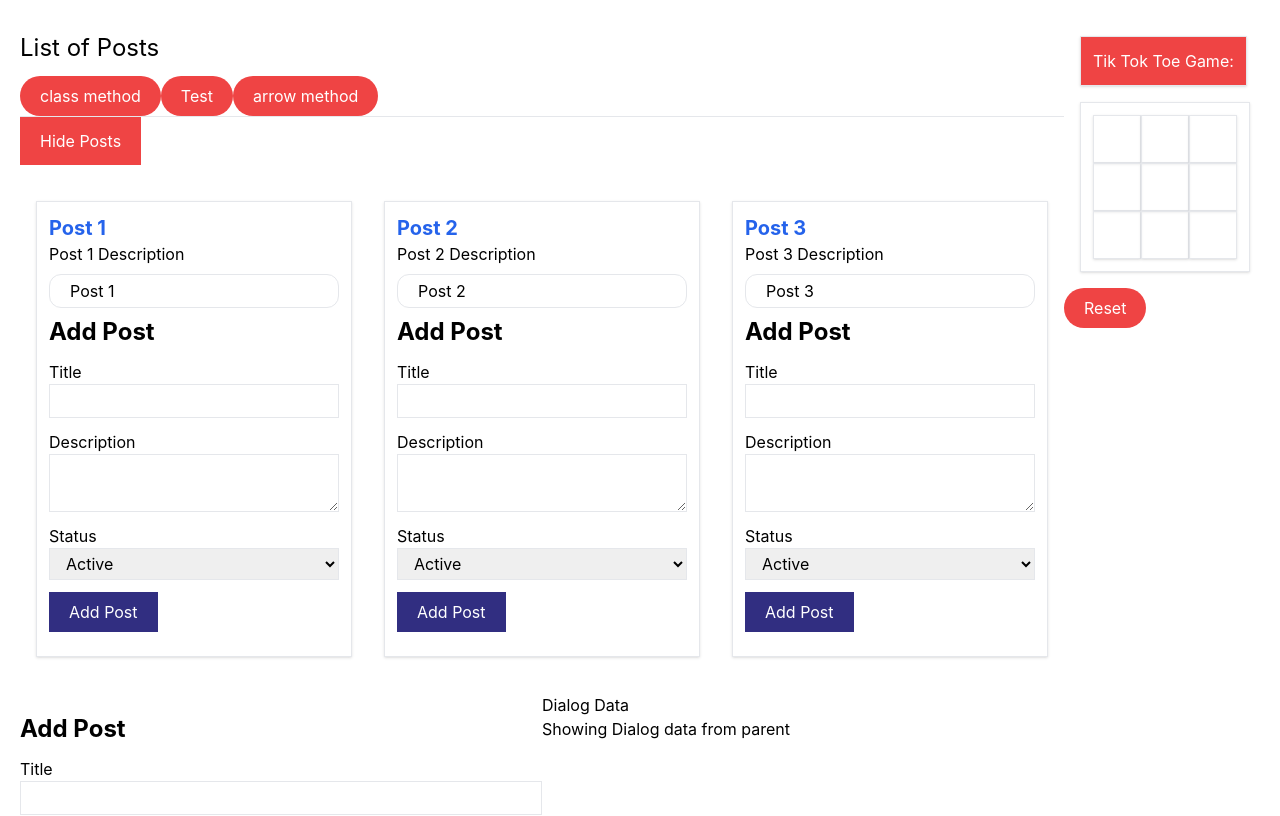
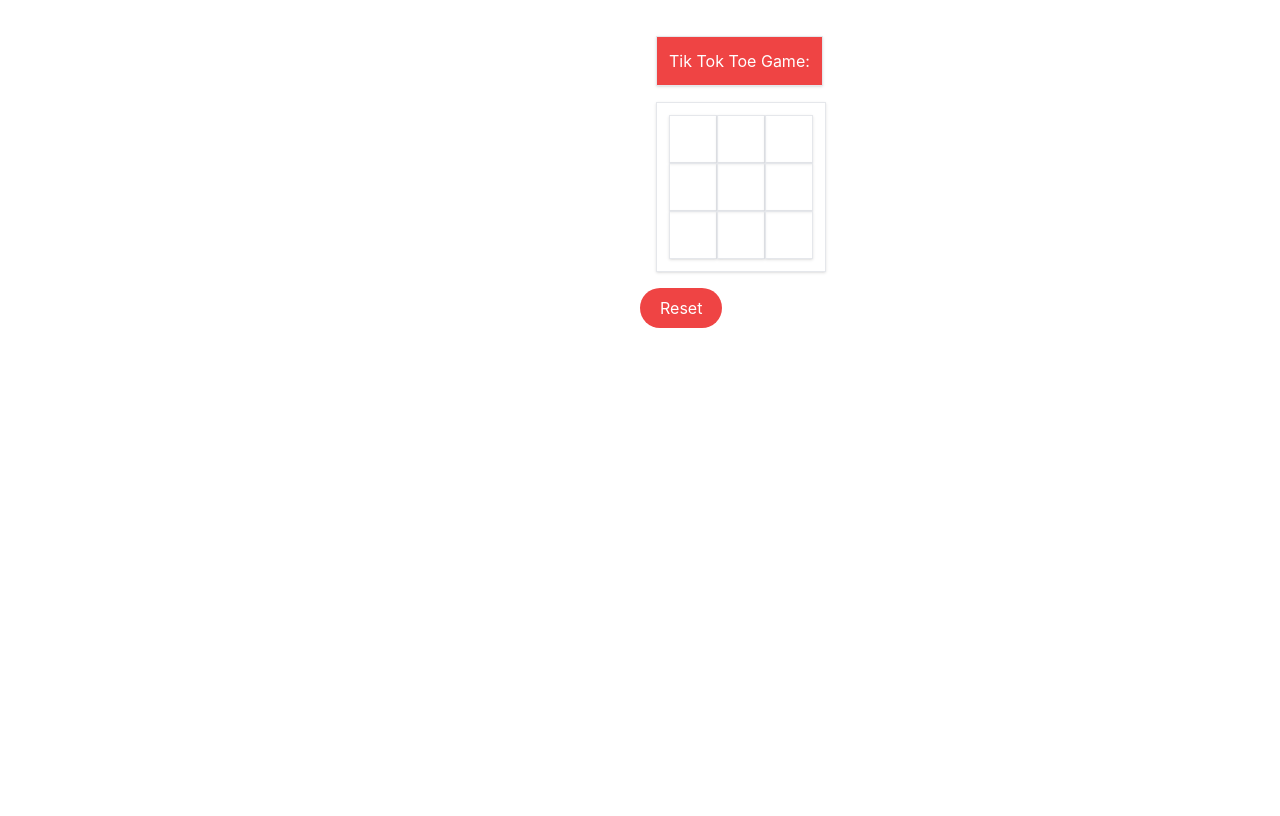
Before and after one commit to babumiya435/react-js, a React (Create React App) app in the folder React-App/my-app/: page / in a window 1280 px wide. Shown: the top 816 px of the page. Built offline with nearby package versions, Linux system fonts and the light colour scheme.

Commit message:
react-code-29

```diff
--- a/React-App/my-app/src/App.js
+++ b/React-App/my-app/src/App.js
@@ -1,7 +1,7 @@
 import './App.css';
 // import Button from './components/buttons/Button';
 // import HelloWorld from './components/HelloWorld/HelloWorld';
-import Posts from './components/Posts/Posts';
+// import Posts from './components/Posts/Posts';
 // import Learning from './components/LearningContent/Learning';
 import TikTokToe from './components/TikTokToe/TikTokToe'
 
@@ -9,7 +9,7 @@ function App() {
   return (
     <div className="App">
       <div className='container mx-auto'>
-        <Posts />
+        {/* <Posts /> */}
       </div>
       {/* <div className='container mx-auto'>
         <Learning />
```
Also changed, not shown: React-App/my-app/TikTokToe.png (added).
